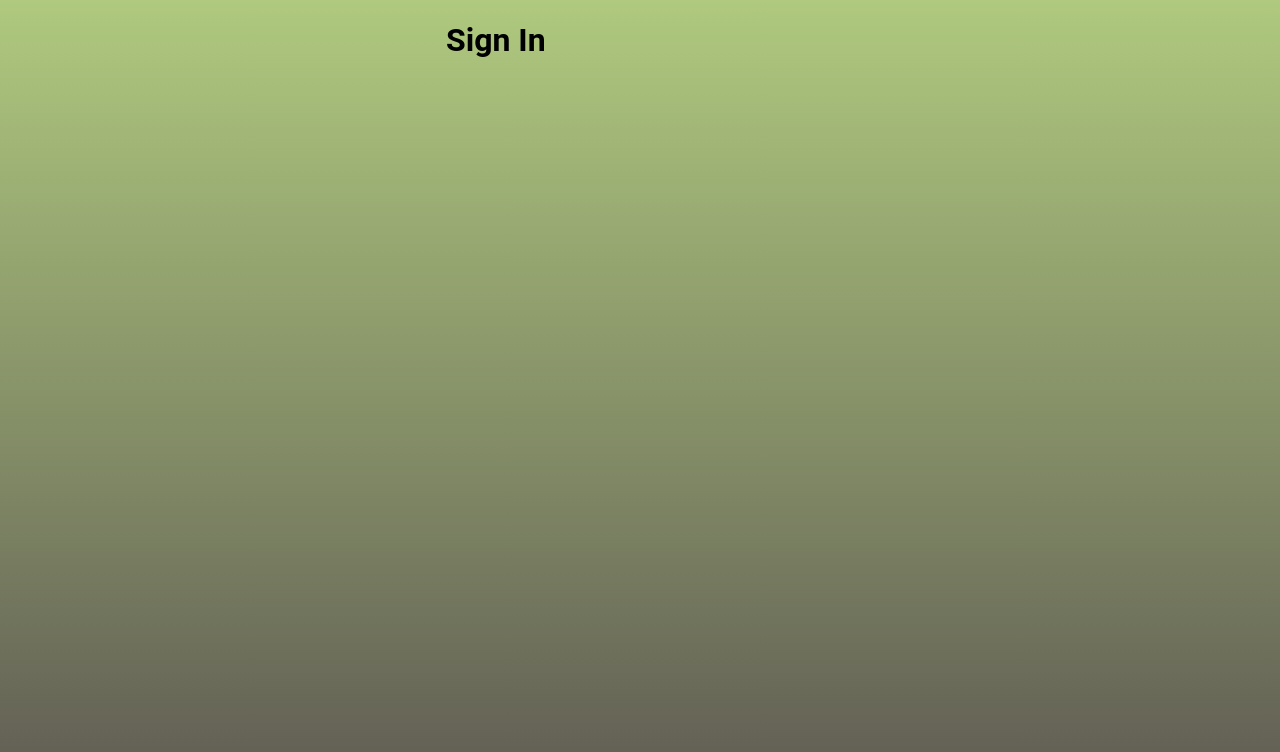
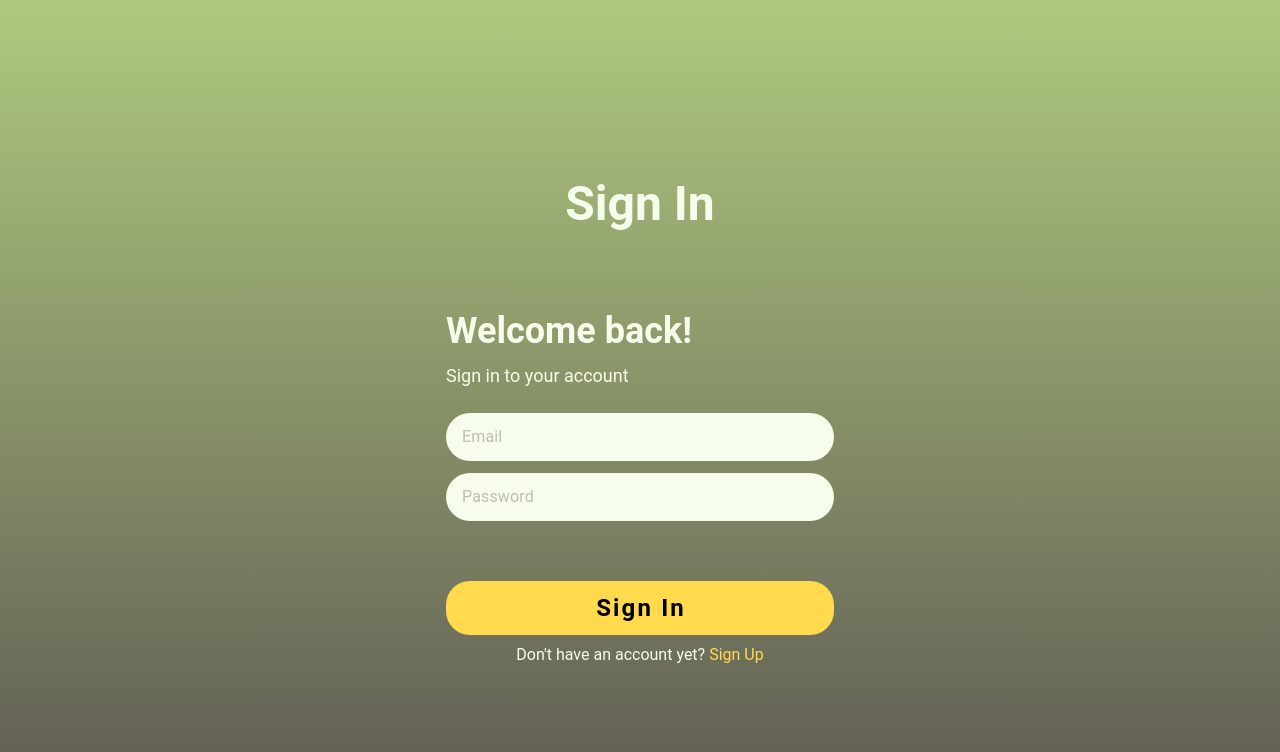
Before and after one commit to shataev/wanna-track-client, a Vue app: page /signin in a window 1280 px wide. Shown: the top 752 px of the page. Built offline with nearby package versions, Linux system fonts and the light colour scheme.

Commit message:
feat: auth-layout and signin page

```diff
--- /dev/null
+++ b/src/components/AuthLayout.vue
@@ -0,0 +1,79 @@
+<template>
+  <div class="page-container">
+    <header class="page-title text-app-light font-weight-bold text-center mb-16">
+      {{ title }}
+    </header>
+    <div class="page-subtitle-container d-flex flex-column mb-6">
+      <span class="page-subtitle text-app-light mb-1">{{ subtitle }}</span>
+      <span class="page-subtitle-description text-app-light">{{ subtitleDescription }}</span>
+    </div>
+    <form class="d-flex flex-column mb-2">
+      <slot />
+    </form>
+    <footer class="page-footer text-app-light text-center">
+      {{ footerText }}
+      <router-link :to="footerLinkURL" class="auth-link text-decoration-none text-app-link">{{
+        footerLinkText
+      }}</router-link>
+    </footer>
+  </div>
+</template>
+
+<script>
+import AppButton from '@/components/AppButton.vue'
+import AppInput from '@/components/AppInput.vue'
+
+export default {
+  name: 'AuthLayout',
+  components: { AppInput, AppButton },
+  props: {
+    title: {
+      type: String,
+      required: true
+    },
+    subtitle: {
+      type: String,
+      required: true
+    },
+    subtitleDescription: {
+      type: String,
+      required: true
+    },
+    footerText: {
+      type: String,
+      required: true
+    },
+    footerLinkText: {
+      type: String,
+      required: true
+    },
+    footerLinkURL: {
+      type: String,
+      required: true
+    }
+  }
+}
+</script>
+
+<style scoped>
+.page-container {
+  padding-top: 152px;
+}
+
+.page-title {
+  font-size: 48px;
+}
+
+.page-subtitle {
+  font-size: 36px;
+  font-weight: 600;
+}
+
+.page-subtitle-description {
+  font-size: 18px;
+}
+
+.page-footer {
+  font-size: 16px;
+}
+</style>
--- a/src/pages/SignInPage.vue
+++ b/src/pages/SignInPage.vue
@@ -1,15 +1,27 @@
 <template>
-  <h1>
-    Sign In
-  </h1>
+  <auth-layout
+    title="Sign In"
+    footer-link-u-r-l="/signup"
+    footer-link-text="Sign Up"
+    footer-text="Don't have an account yet?"
+    subtitle-description="Sign in to your account"
+    subtitle="Welcome back!"
+  >
+    <app-input type="email" name="email" class="mb-3" placeholder="Email"></app-input>
+    <app-input type="text" name="password" class="mb-3" placeholder="Password"></app-input>
+    <app-button class="mt-12">Sign In</app-button>
+  </auth-layout>
 </template>
 
 <script>
+import AppButton from '@/components/AppButton.vue'
+import AppInput from '@/components/AppInput.vue'
+import AuthLayout from '@/components/AuthLayout.vue'
+
 export default {
-  name: "SignInPage"
+  name: 'SignInPage',
+  components: { AuthLayout, AppInput, AppButton }
 }
 </script>
 
-<style scoped>
-
-</style>
+<style scoped></style>
--- a/src/pages/SignUpPage.vue
+++ b/src/pages/SignUpPage.vue
@@ -1,55 +1,29 @@
 <template>
-  <div class="page-container">
-    <header class="page-title text-app-light font-weight-bold text-center mb-16">Sign Up</header>
-    <div class="page-subtitle-container d-flex flex-column mb-6">
-      <span class="page-subtitle text-app-light mb-1">Hello!</span>
-      <span class="page-subtitle-description text-app-light">Create your account to continue</span>
-    </div>
-    <form class="d-flex flex-column mb-2">
-      <app-input type="text" name="name" class="mb-3" placeholder="Name"></app-input>
-      <app-input type="email" name="email" class="mb-3" placeholder="Email"></app-input>
-      <app-input type="text" name="password" class="mb-3" placeholder="Password"></app-input>
-      <app-input type="text" name="confirmPassword" placeholder="Confirm Password"></app-input>
-      <app-button class="mt-12">Sign Up</app-button>
-    </form>
-    <footer class="page-footer text-app-light text-center">
-      Already have an account?
-      <router-link to="/signin" class="auth-link text-decoration-none text-app-link"
-        >Sign In</router-link
-      >
-    </footer>
-  </div>
+  <auth-layout
+    title="Sign Up"
+    footer-link-u-r-l="/signin"
+    footer-link-text="Sign In"
+    footer-text="Already have an account?"
+    subtitle-description="Create your account to continue"
+    subtitle="Hello!"
+  >
+    <app-input type="text" name="name" class="mb-3" placeholder="Name"></app-input>
+    <app-input type="email" name="email" class="mb-3" placeholder="Email"></app-input>
+    <app-input type="text" name="password" class="mb-3" placeholder="Password"></app-input>
+    <app-input type="text" name="confirmPassword" placeholder="Confirm Password"></app-input>
+    <app-button class="mt-12">Sign Up</app-button>
+  </auth-layout>
 </template>
 
 <script>
 import AppButton from '@/components/AppButton.vue'
 import AppInput from '@/components/AppInput.vue'
+import AuthLayout from '@/components/AuthLayout.vue'
 
 export default {
   name: 'SignUpPage',
-  components: { AppInput, AppButton }
+  components: { AuthLayout, AppInput, AppButton }
 }
 </script>
 
-<style scoped>
-.page-container {
-  padding-top: 152px;
-}
-
-.page-title {
-  font-size: 48px;
-}
-
-.page-subtitle {
-  font-size: 36px;
-  font-weight: 600;
-}
-
-.page-subtitle-description {
-  font-size: 18px;
-}
-
-.page-footer {
-  font-size: 16px;
-}
-</style>
+<style scoped></style>
```
Also changed, not shown: src/views/AuthView.vue (deleted, +0 -14 lines).
